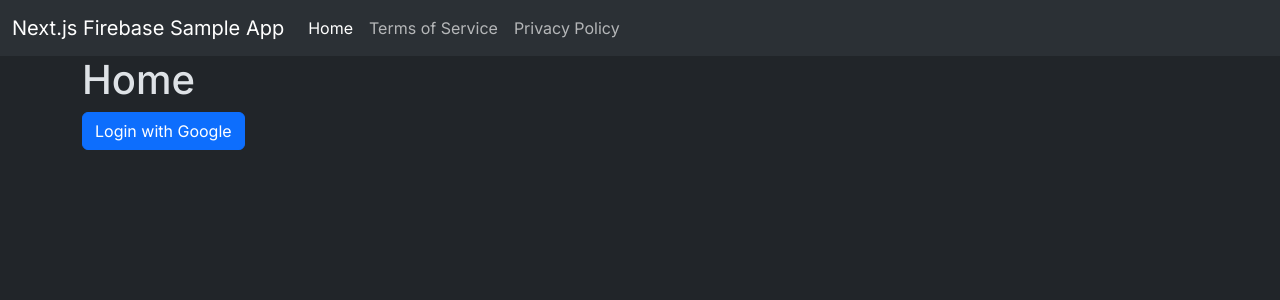
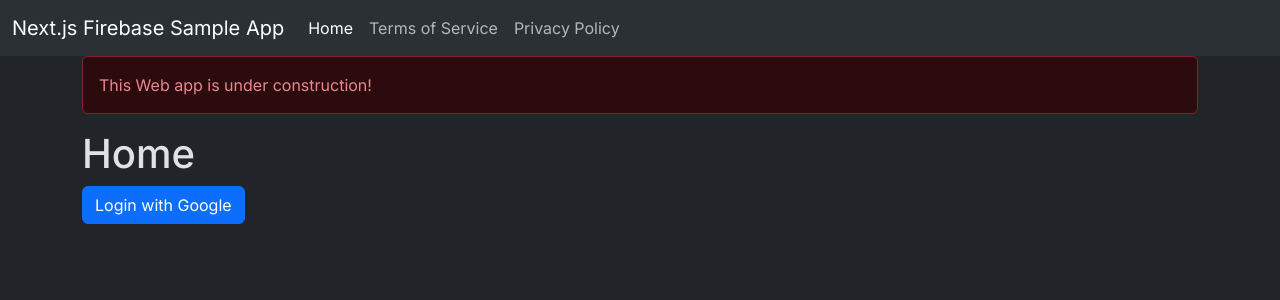
Before and after one commit to haru52/next-firebase-sample-app, a Next.js app: page / in a window 1280 px wide. Shown: the top 300 px of the page. Built offline with nearby package versions, Linux system fonts and the light colour scheme; no server answers.

Commit message:
chore: add under construction message

```diff
--- a/app/layout.tsx
+++ b/app/layout.tsx
@@ -24,7 +24,12 @@ export default function RootLayout({
         <html lang="en" data-bs-theme="dark">
           <body className={inter.className}>
             <Header />
-            <main className="container">{children}</main>
+            <main className="container">
+              <div className="alert alert-danger" role="alert">
+                This Web app is under construction!
+              </div>
+              {children}
+            </main>
           </body>
         </html>
       </ClientParent>
```
